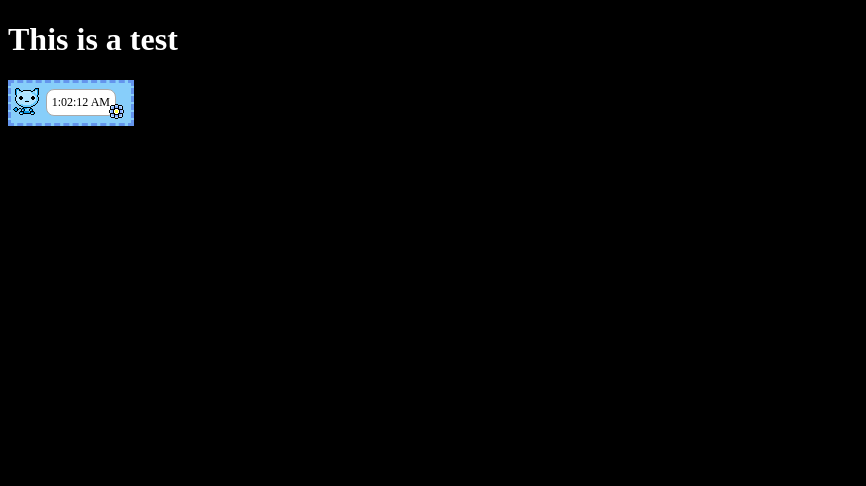
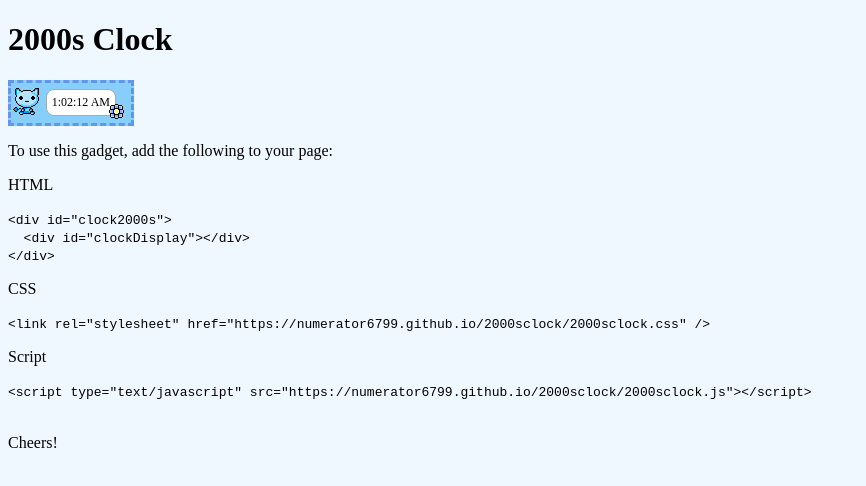
Before and after one commit to Numerator6799/2000sclock, a plain HTML site: page index.html in a window 1280 px wide. Shown: the whole page, without its empty margins (0-866 px from the left). Drawn offline with Linux system fonts and the light colour scheme.

Commit message:
update index page
- added instructions on how to use the gadget

```diff
--- a/index.html
+++ b/index.html
@@ -5,17 +5,35 @@
     <meta name="viewport" content="width=device-width, initial-scale=1.0">
     <style>
         body {
-            background-color: black;
-            color: white;
+            background-color: aliceblue;
+            color: black;
         }
     </style>
     <link rel="stylesheet" href="2000sclock.css">
 </head>
 <body>
-    <h1>This is a test</h1>
+    <h1>2000s Clock</h1>
     <div id="clock2000s">
         <div id="clockDisplay"></div>
     </div>
     <script type="text/javascript" src="2000sclock.js"></script>
+    <p>To use this gadget, add the following to your page:</p>
+    <p>HTML</p>
+    <code>
+        &lt;div id&#x3D;&quot;clock2000s&quot;&gt;<br/>
+        &nbsp;&nbsp;&lt;div id&#x3D;&quot;clockDisplay&quot;&gt;&lt;&#x2F;div&gt;<br/>
+        &lt;&#x2F;div&gt;
+    </code>
+    <p>CSS</p>
+    <code>
+        &lt;link rel&#x3D;&quot;stylesheet&quot; href&#x3D;&quot;https:&#x2F;&#x2F;numerator6799.github.io&#x2F;2000sclock&#x2F;2000sclock.css&quot; &#x2F;&gt;
+    </code>
+    <p>Script</p>
+    <code>
+        &lt;script type&#x3D;&quot;text&#x2F;javascript&quot; src&#x3D;&quot;https:&#x2F;&#x2F;numerator6799.github.io&#x2F;2000sclock&#x2F;2000sclock.js&quot;&gt;&lt;&#x2F;script&gt;
+    </code>
+    <br/>
+    <br/>
+    <p>Cheers!</p>
 </body>
 </html>
```
